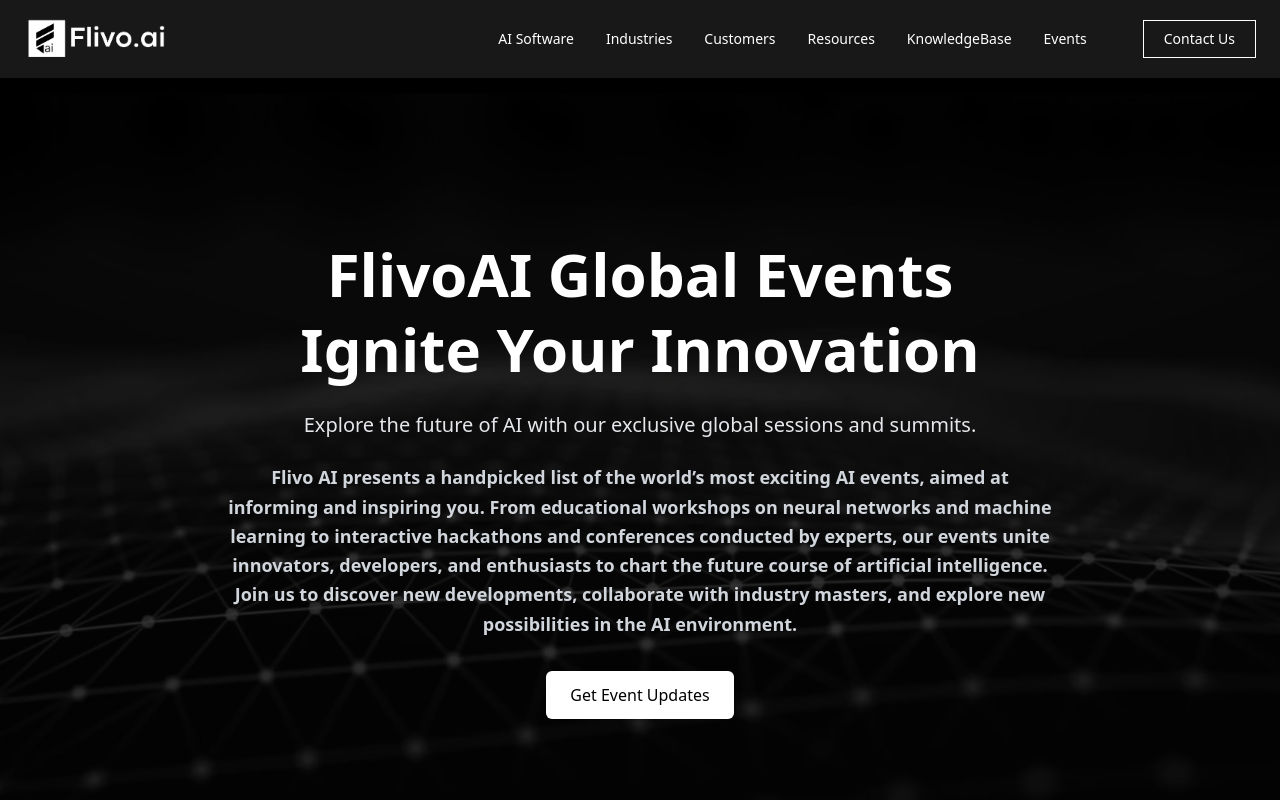
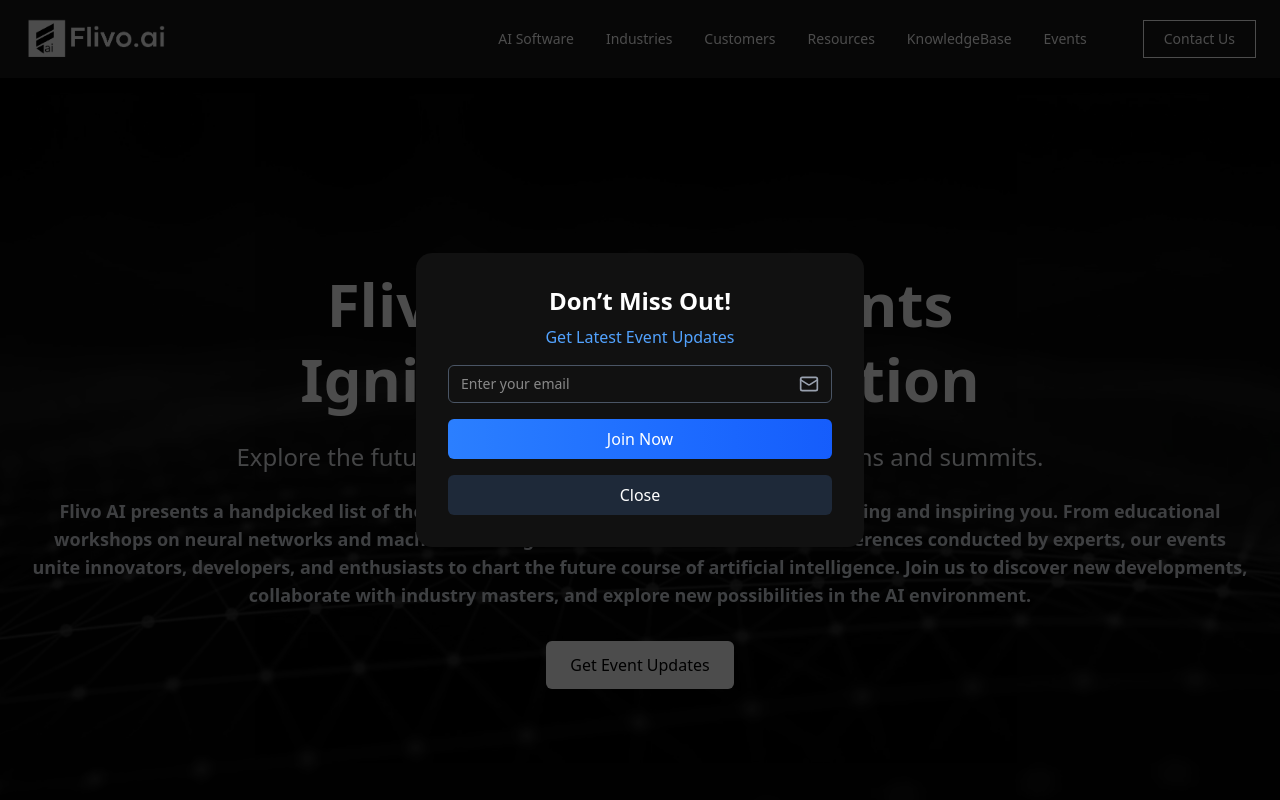
Before and after one commit to FlivoA/Flivo-Event-Landingpage, a React (Vite) app: page / in a window 1280 px wide. Both pictures are taken after a click on the button "Get Event Updates". Shown: the top 800 px of the page. Built offline with nearby package versions, Linux system fonts and the light colour scheme.

Commit message:
home hero modified

```diff
--- a/src/components/EventsHero .jsx
+++ b/src/components/EventsHero .jsx
@@ -1,6 +1,16 @@
-import React from "react";
+import React, { useState } from "react";
+import { Mail } from "lucide-react";
 
 const EventsHero = () => {
+  const [isOpen, setIsOpen] = useState(false);
+  const [email, setEmail] = useState("");
+
+  const handleSubmit = (e) => {
+    e.preventDefault();
+    console.log("Subscribed Email:", email);
+    setIsOpen(false);
+  };
+
   return (
     <section
       className="relative bg-cover bg-center text-white flex items-center justify-center min-h-screen"
@@ -10,18 +20,18 @@
       <div className="absolute inset-0 bg-black/70"></div>
 
       {/* Content */}
-      <div className="relative z-10 max-w-4xl w-full text-center px-4 sm:px-6 lg:px-8">
+      <div className="relative z-10 max-w-7xl w-full text-center px-4 sm:px-6 lg:px-8">
         <h1 className="text-3xl sm:text-4xl md:text-6xl font-bold leading-tight">
           FlivoAI Global Events <br className="hidden sm:block" /> Ignite Your
           Innovation
         </h1>
 
-        <p className="mt-4 sm:mt-6 text-base sm:text-lg md:text-xl font-medium text-gray-200">
+        <p className="mt-4 sm:mt-6 text-lg sm:text-xl md:text-2xl font-medium text-gray-200">
           Explore the future of AI with our exclusive global sessions and
           summits.
         </p>
 
-        <p className="mt-4 sm:mt-6 text-sm sm:text-base md:text-lg font-semibold text-gray-300 leading-relaxed">
+        <p className="mt-4 sm:mt-6 text-sm sm:text-base md:text-lg font-semibold text-gray-300 ">
           Flivo AI presents a handpicked list of the world’s most exciting AI
           events, aimed at informing and inspiring you. From educational
           workshops on neural networks and machine learning to interactive
@@ -32,10 +42,55 @@
           the AI environment.
         </p>
 
-        <button className="mt-6 sm:mt-8 px-4 sm:px-6 py-2 sm:py-3 rounded-md bg-white text-black font-medium hover:bg-gray-200 transition">
+        <button
+          onClick={() => setIsOpen(true)}
+          className="mt-6 sm:mt-8 px-4 sm:px-6 py-2 sm:py-3 rounded-md bg-white text-black font-medium cursor-pointer hover:bg-gray-200 transition"
+        >
           Get Event Updates
         </button>
       </div>
+
+      {/* Popup Modal */}
+      {isOpen && (
+        <div className="fixed inset-0 flex items-center justify-center bg-black/70 z-50">
+          <div className="bg-[#111] text-white rounded-2xl p-6 sm:p-8 w-[90%] max-w-md shadow-lg relative">
+            <h2 className="text-xl sm:text-2xl font-bold mb-2 text-center">
+              Don’t Miss Out!
+            </h2>
+            <p className="text-blue-400 text-center mb-4">
+              Get Latest Event Updates
+            </p>
+
+            <form onSubmit={handleSubmit} className="space-y-4">
+              <div className="flex items-center border border-gray-600 rounded-md px-3 py-2">
+                <input
+                  type="email"
+                  placeholder="Enter your email"
+                  className="bg-transparent outline-none flex-1 text-sm"
+                  value={email}
+                  onChange={(e) => setEmail(e.target.value)}
+                  required
+                />
+                <Mail className="w-5 h-5 text-gray-400" />
+              </div>
+
+              <button
+                type="submit"
+                className="w-full py-2 rounded-md font-medium bg-gradient-to-r from-blue-500 to-blue-600 hover:from-blue-600 hover:to-blue-700 transition"
+              >
+                Join Now
+              </button>
+            </form>
+
+            <button
+              onClick={() => setIsOpen(false)}
+              className="mt-4 w-full py-2 rounded-md bg-gray-800 hover:bg-gray-700 transition"
+            >
+              Close
+            </button>
+          </div>
+        </div>
+      )}
     </section>
   );
 };
--- a/src/components/Torronto.jsx
+++ b/src/components/Torronto.jsx
@@ -525,8 +525,8 @@
 
                   <ul className="flex-1 space-y-3 text-base mb-6 text-left ">
                     {plan.features.map((feature, i) => (
-                      <li key={i} className="flex items-center gap-2">
-                        <CheckCircle2 className="w-4 h-4 text-blue-400 shrink-0" />
+                      <li key={i} className="flex items-start gap-2">
+                        <CheckCircle2 className="w-4 h-4 text-blue-400 shrink-0 mt-1" />
                         <span>{feature}</span>
                       </li>
                     ))}
```
